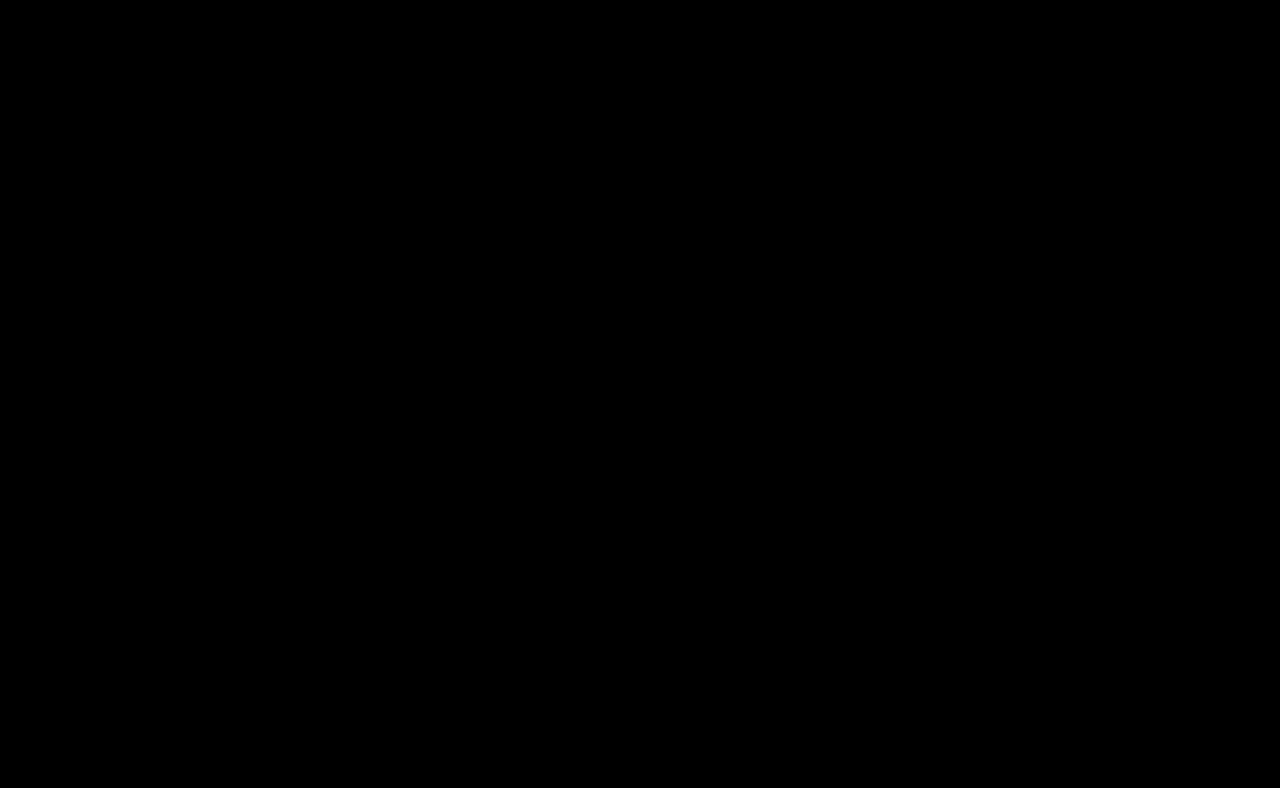
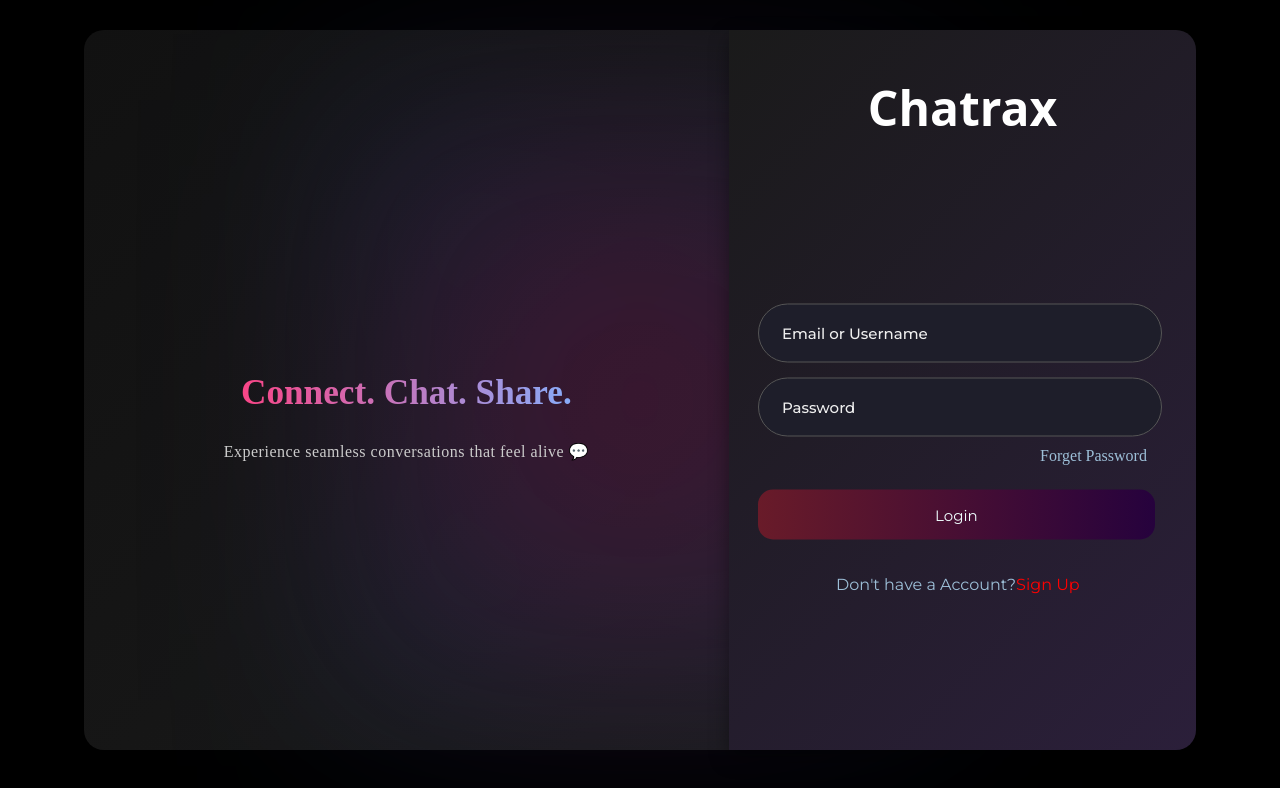
Before and after one commit to saranshshk/Chatrax, a React (Vite) app: page / in a window 1280 px wide. Before the commit this address had no page. Shown: the top 788 px of the page. Built offline with nearby package versions, Linux system fonts and the light colour scheme; a web font is replaced by a local one.

Commit message:
Login Fix

```diff
--- a/src/App.jsx
+++ b/src/App.jsx
@@ -6,7 +6,7 @@ function App(){
   return(
   <div>
     <Routes>
-      <Route path="/Login"element={<PublicRoute><Login/></PublicRoute>}/>
+      <Route path="/"element={<Login/>}/>
     </Routes>
   </div>
   )
--- a/src/components/Route/PublicRoute.jsx
+++ b/src/components/Route/PublicRoute.jsx
@@ -3,7 +3,7 @@ import { Navigate } from "react-router-dom"
 export default function PublicRoute({children}){
     const token = localStorage.getItem("authToken")
     if (token){
-        return <Navigate to="/"replace/>
+        return <Navigate to="/login"replace/>
     }
     return children;
 
--- a/src/components/login/login.jsx
+++ b/src/components/login/login.jsx
@@ -29,7 +29,7 @@ export default function Login() {
       if (token) {
         localStorage.setItem("authToken", token);
         localStorage.setItem("userId", res.data.user_id);
-        navigate("/");
+        navigate("/login");
       } else {
         toast.error("Login failed: Token not found");
       }
@@ -85,9 +85,9 @@ export default function Login() {
                   {loading ? "Logging in..." : "Login"}
                 </button>
               </form>
-            </div>
-            <Link to="/Signup" className={styles.Signup}>
-              Don't have a Account? <span> Sign Up</span>
+             </div>
+             <Link to="/Signup" className={styles.Signup}>
+               Don't have a Account? <span> Sign Up</span>
             </Link>
           </div>
         </div>
--- a/src/components/login/login.module.css
+++ b/src/components/login/login.module.css
@@ -42,9 +42,9 @@ body {
 .right_container {
   width: 100%;
   max-width: 420px;
-  position: absolute;
+  position: fixed;
   top: 50%;
-  left: 50%;
+  left: 49%;
   transform: translate(-50%, -50%);
 }
 .right_container a {
@@ -63,14 +63,15 @@ body {
   margin-right: 10px;
 }
 .input_con {
-  display: grid;
-  margin-top: 80px;
-  justify-content: center;
-  align-items: center;
-  place-items: center;
+  margin-top: 72px;
+  margin-left:10px  ;
+  margin-right: 13px;
+
 }
-.input_con input {
-  width: 100%;
+
+.input_con input  {
+  width: 95%;
+
   height: 55px;
   border-radius: 35px;
   margin-bottom: 10px;
@@ -78,13 +79,14 @@ body {
   outline: none;
   padding-left: 23px;
   font-weight: 500;
-  margin-top: 8px;
+  margin-top: 5px;
   font-family: "Montserrat", sans-serif;
   font-size: 15px;
   color: #eee;
   background-color: #1e1e2a;
   color: #eee;
   border: 1px solid #555;
+  max-width: 420px;
 }
 .input_con input::placeholder {
   text-align: left;
@@ -105,7 +107,8 @@ body {
   top: 15px;
   width: 100%;
   max-width: 420px;
-  margin: 10px auto; /* 🔥 center */
+  margin: 10px auto ; /* 🔥 center */
+  margin-right:7px ;
 
   margin-top: 10px;
   height: 50px;
@@ -189,13 +192,13 @@ body {
 }
 @media (max-width: 1180px) {
   .right {
-    width: 45%;
+    width: 48%;
   }
   .left {
-    width: 55%;
+    width: 52%;
   }
   .input_con input {
-    width: 95%;
+    width: 90%;
     margin-left: 8px;
   }
   .login {
```
